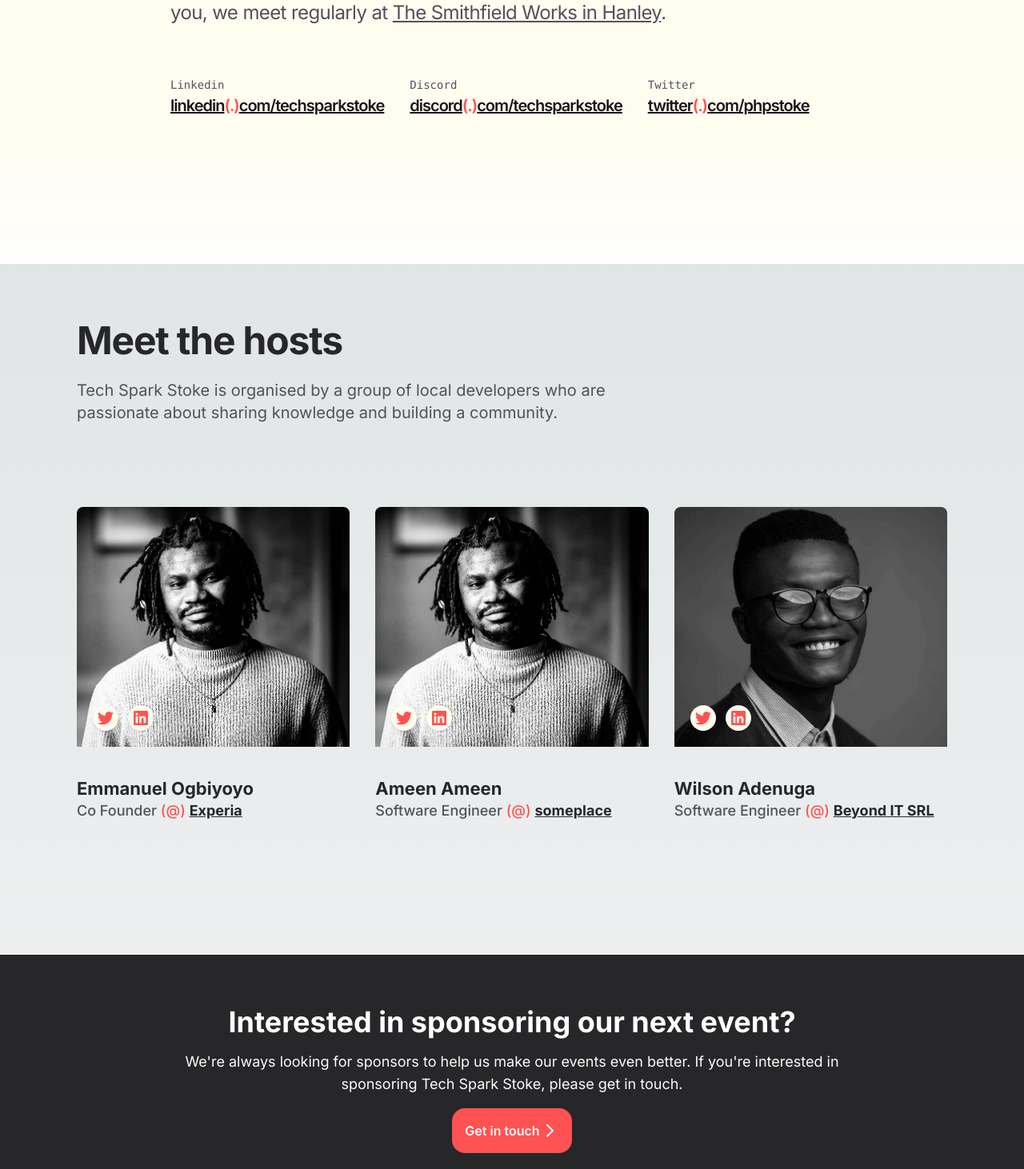
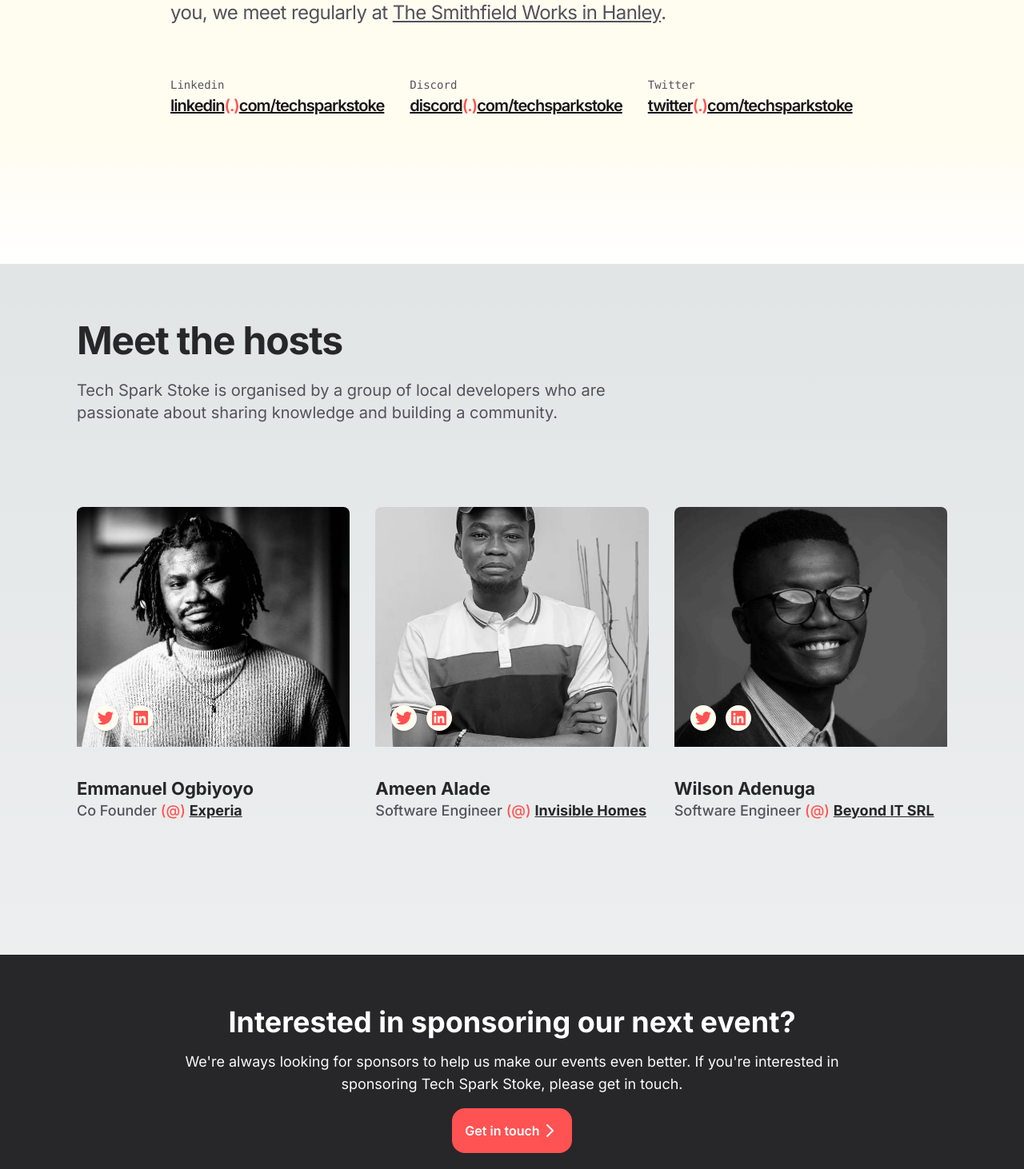
Before and after one commit to oluwatunmiisheii/techspark-stoke, a Next.js app: page / in a window 1280 px wide. Shown: the part 508-1970 px from the top of the page at 80% size. Built offline with nearby package versions, Linux system fonts and the light colour scheme.

Commit message:
chore: update images

```diff
--- a/src/app/(root)/_components/header/banner/banner.tsx
+++ b/src/app/(root)/_components/header/banner/banner.tsx
@@ -5,14 +5,16 @@ export const Banner = () => {
     <div className="relative isolate flex items-center justify-center gap-x-6 overflow-hidden bg-[#ff5252] px-6 py-2.5 sm:px-3.5">
       <div className="flex flex-wrap items-center gap-x-4 gap-y-2">
         <p className="text-sm leading-6 text-white font-semibold">
-          Friday, 11th June 2024 @ 9:30am
+          Friday, 7th June 2024 @ 05:00pm - 09:00pm
           <svg viewBox="0 0 2 2" className="mx-2 inline h-0.5 w-0.5 fill-current" aria-hidden="true">
             <circle cx={1} cy={1} r={1} />
           </svg>
           The Smithfield Works, Stoke-on-Trent.
         </p>
         <Link
-          href="#"
+          target="_blank"
+          rel="noreferrer"
+          href="https://www.eventbrite.com/e/tech-spark-stoke-tickets-898152366907"
           className="flex-none rounded-full bg-gray-900 px-3.5 py-1 text-sm font-semibold text-white shadow-sm hover:bg-gray-700 focus-visible:outline focus-visible:outline-2 focus-visible:outline-offset-2 focus-visible:outline-gray-900"
         >
           Get your ticket <span aria-hidden="true">&rarr;</span>
--- a/src/app/(root)/_components/header/header.tsx
+++ b/src/app/(root)/_components/header/header.tsx
@@ -9,7 +9,7 @@ import Image from 'next/image'
 const links = [
   {
     name: 'Hosts',
-    url: '#',
+    url: '#hosts',
   },
   {
     name: 'Speakers',
--- a/src/app/(root)/_components/hero/hero.tsx
+++ b/src/app/(root)/_components/hero/hero.tsx
@@ -15,7 +15,7 @@ const socials = [
   {
     name: 'Twitter',
     url: 'https://twitter.com/phpstoke',
-    label: 'twitter(dot)com/phpstoke',
+    label: 'twitter(dot)com/techsparkstoke',
   },
 ]
 
--- a/src/app/(root)/_components/hosts/hosts.tsx
+++ b/src/app/(root)/_components/hosts/hosts.tsx
@@ -8,18 +8,18 @@ const hosts = [
     role: 'Co Founder',
     company: 'Experia',
     companyUrl: 'https://www.expitra.com',
-    image: '/images/hosts/IMG_7317.JPG',
+    image: '/images/hosts/emmanuel.JPG',
     twitter: 'https://twitter.com/nuel_ogbiyoyo',
     linkedin: 'https://www.linkedin.com/in/nueljoe/',
   },
   {
-    name: 'Ameen Ameen',
+    name: 'Ameen Alade',
     role: 'Software Engineer',
-    company: 'someplace',
-    companyUrl: 'https://someplace.com',
-    image: '/images/hosts/IMG_7317.JPG',
-    twitter: 'https://twitter.com/jbrooksuk',
-    linkedin: 'https://pinkary.com/@jbrooksuk?ref=phpstoke',
+    company: 'Invisible Homes',
+    companyUrl: 'https://www.invisiblehomes.co.uk/',
+    image: '/images/hosts/ameen.jpeg',
+    twitter: 'https://twitter.com/ameen_thegreat',
+    linkedin: 'https://www.linkedin.com/in/ameen-alade-7643b5b9/',
   },
   {
     name: 'Wilson Adenuga',
```
Also changed, not shown: public/images/hosts/ameen.jpeg (added), public/images/hosts/emmanuel.JPG (renamed from public/images/hosts/IMG_7317.JPG).
